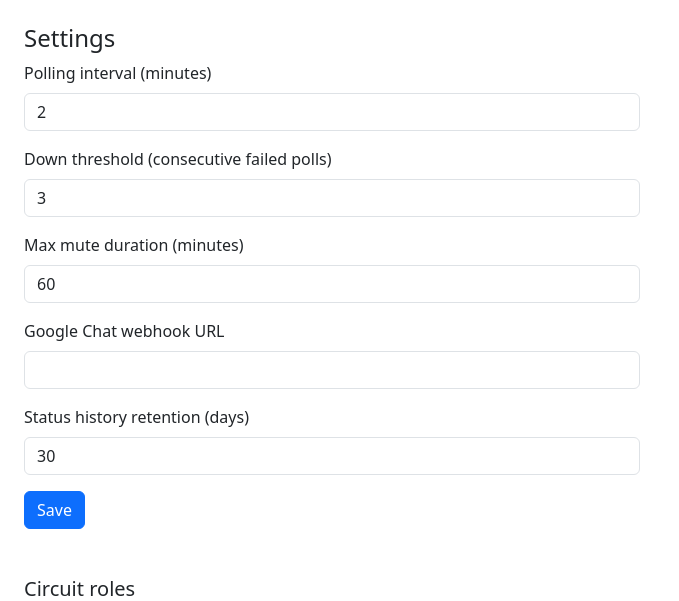
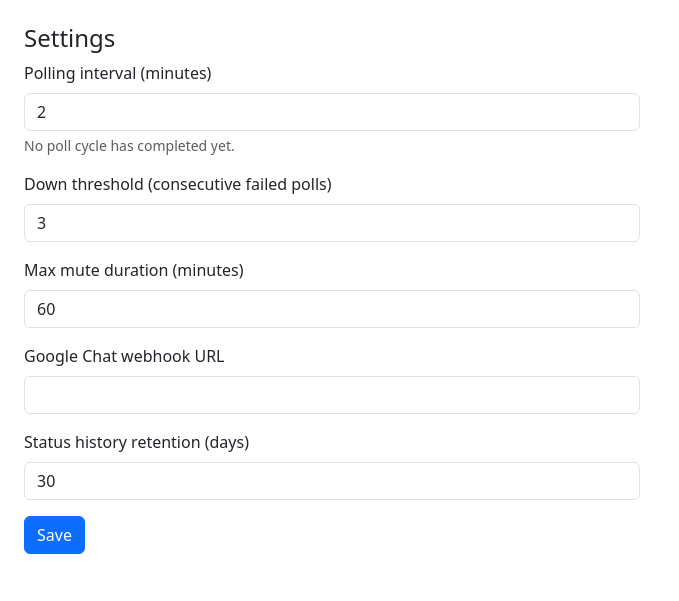
Before and after one commit to ds2600/sensus-sitewatch, a Flask app: page /settings/ in a window 1280 px wide. Shown: the part 56-657 px from the top of the page, without its empty margins (0-679 px from the left). Run offline with Flask 3, Linux system fonts and the light colour scheme; the visitor is signed in with stand-in values (Sample User, id 1); data that the repository does not hold is empty.

Commit message:
Add last-polled stamp and poll-cycle timing
Device detail now shows last_polled_at (set every poll pass regardless
of reachability outcome, unlike per-interface last_polled_at which only
updates on a successful counter GET) alongside the existing last-walked
stamp.

poll_all_devices() also times the full sweep and records it via Settings
(last_poll_duration_seconds/last_poll_finished_at), shown on the Settings
page next to the polling interval control with a warning if the last
cycle took as long as (or longer than) the configured interval — a sign
cycles are overlapping or falling behind.

Co-Authored-By: Claude Sonnet 5 <noreply@anthropic.com>

```diff
--- a/sitewatch/models.py
+++ b/sitewatch/models.py
@@ -107,6 +107,7 @@ class Device(db.Model):
 
     reachable = db.Column(db.Boolean, default=True)
     last_walked_at = db.Column(db.DateTime, nullable=True)
+    last_polled_at = db.Column(db.DateTime, nullable=True)
     created_at = db.Column(db.DateTime, default=datetime.utcnow)
 
     interfaces = db.relationship("Interface", backref="device", lazy=True,
--- a/sitewatch/routes/settings.py
+++ b/sitewatch/routes/settings.py
@@ -22,7 +22,12 @@ def index():
         db.session.commit()
         return redirect(url_for("settings.index"))
     values = {k: Setting.get(k) for k in Setting.DEFAULTS}
-    return render_template("settings.html", values=values, roles=CircuitRole.query.all())
+    poll_stats = {
+        "duration": Setting.get("last_poll_duration_seconds"),
+        "finished_at": Setting.get("last_poll_finished_at"),
+    }
+    return render_template("settings.html", values=values, roles=CircuitRole.query.all(),
+                            poll_stats=poll_stats)
 
 
 @settings_bp.route("/roles/add", methods=["POST"])
--- a/sitewatch/templates/device_detail.html
+++ b/sitewatch/templates/device_detail.html
@@ -14,6 +14,7 @@
   Site: <a href="{{ url_for('sites.site_detail', site_id=device.site_id) }}">{{ device.site.name }}</a> |
   Vendor: {{ device.vendor }} |
   Reachable: {% if device.reachable %}<span class="badge bg-success">yes</span>{% else %}<span class="badge bg-primary">unreachable</span>{% endif %} |
+  Last polled: {{ device.last_polled_at or 'never' }} |
   Last walked: {{ device.last_walked_at or 'never' }}
 </p>
 <form method="post" action="{{ url_for('devices.repoll_device', device_id=device.id) }}" class="d-inline">
--- a/sitewatch/templates/settings.html
+++ b/sitewatch/templates/settings.html
@@ -3,7 +3,18 @@
 <h4>Settings</h4>
 <form method="post" class="col-md-6 mb-5">
   <div class="mb-3"><label class="form-label">Polling interval (minutes)</label>
-    <input class="form-control" name="polling_interval_minutes" value="{{ values.polling_interval_minutes }}"></div>
+    <input class="form-control" name="polling_interval_minutes" value="{{ values.polling_interval_minutes }}">
+    <div class="form-text">
+      {% if poll_stats.finished_at %}
+      Last poll cycle took {{ poll_stats.duration }}s, finished {{ poll_stats.finished_at }} UTC.
+      {% if poll_stats.duration|float >= (values.polling_interval_minutes|float * 60) %}
+      <span class="text-danger">That's at or past the configured interval — cycles may be overlapping or falling behind.</span>
+      {% endif %}
+      {% else %}
+      No poll cycle has completed yet.
+      {% endif %}
+    </div>
+  </div>
   <div class="mb-3"><label class="form-label">Down threshold (consecutive failed polls)</label>
     <input class="form-control" name="down_threshold_count" value="{{ values.down_threshold_count }}"></div>
   <div class="mb-3"><label class="form-label">Max mute duration (minutes)</label>
```
Also changed, not shown: sitewatch/poller.py (+14 -0 lines).
